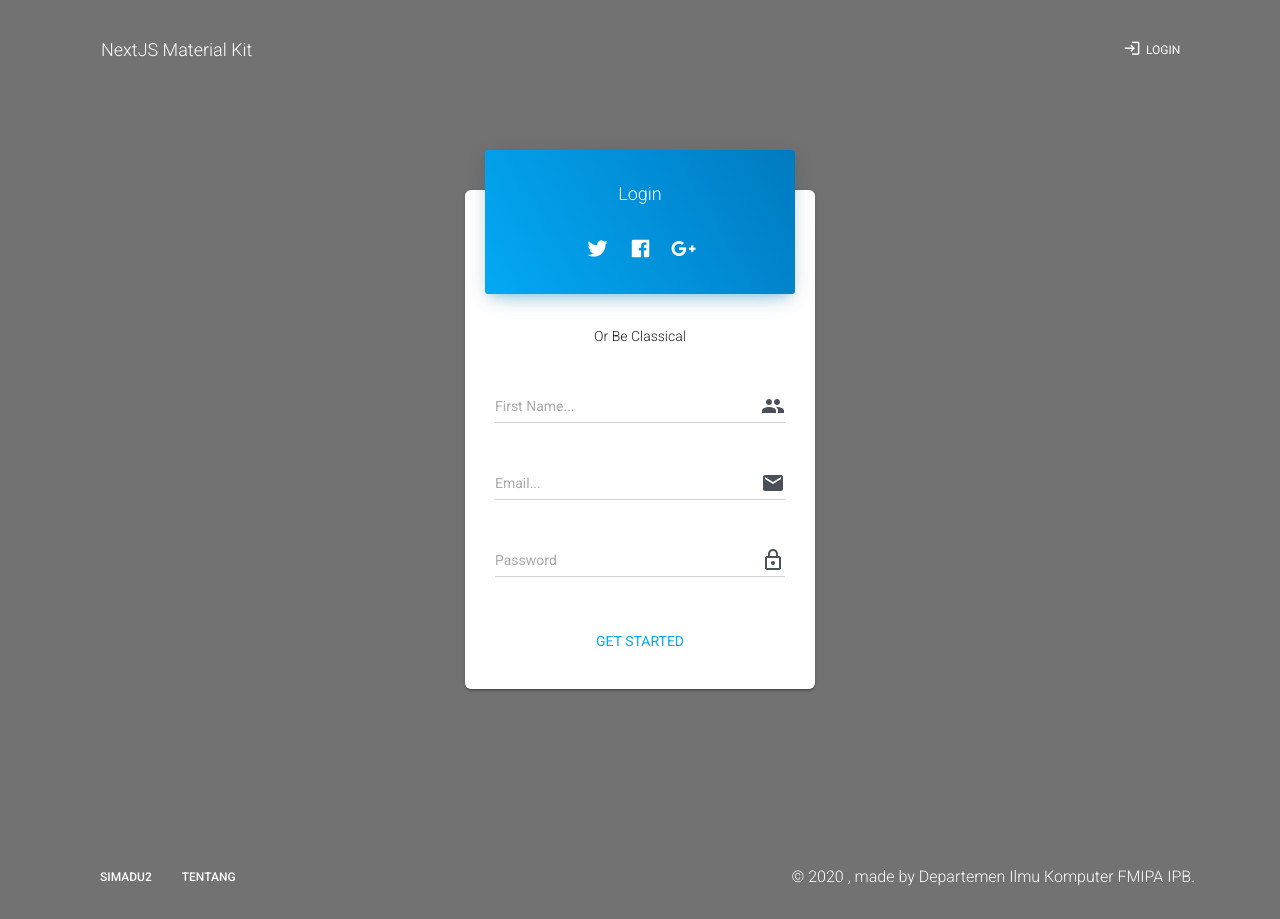
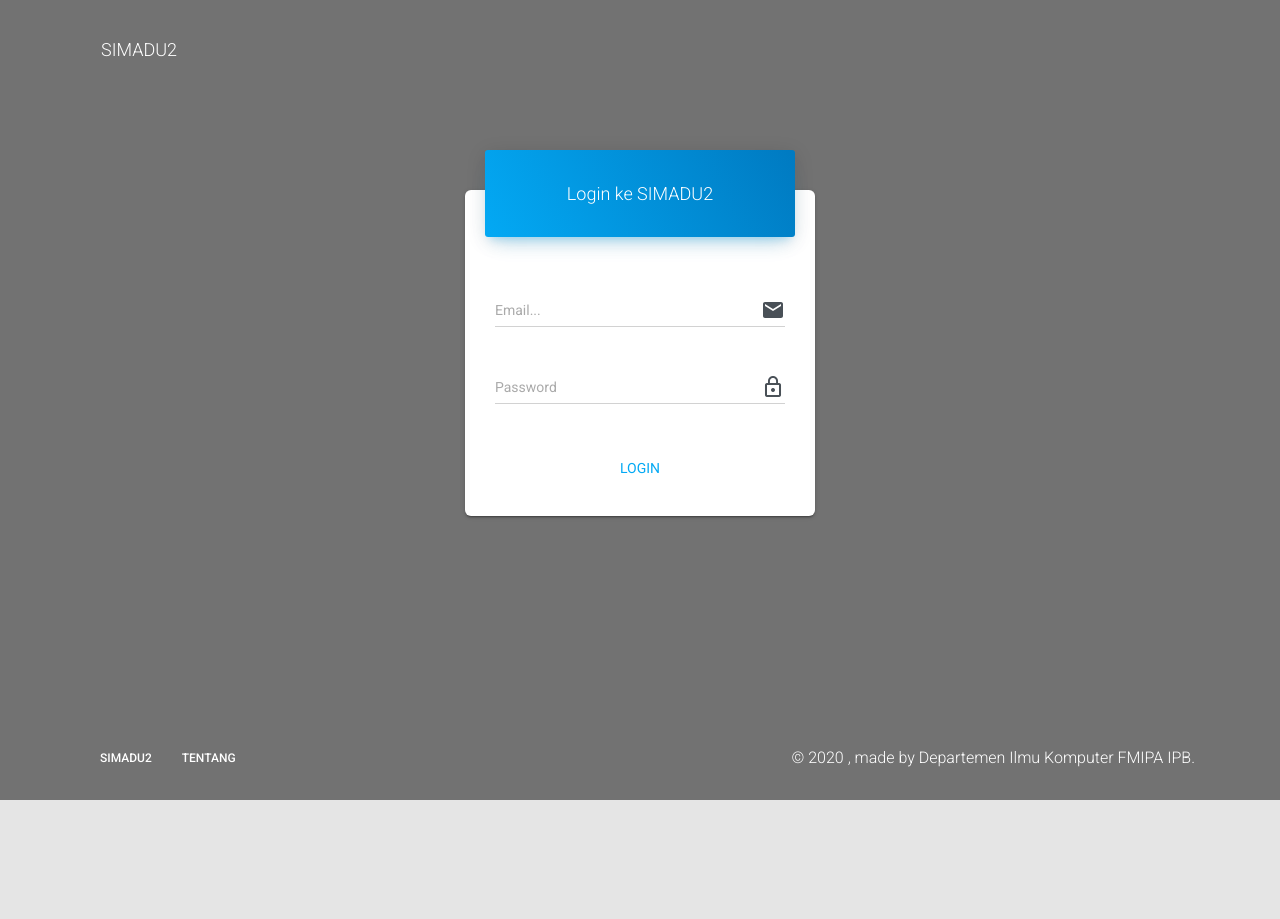
Before and after one commit to muhammad-fakhri/karhutla-backend, a Next.js app: page /login in a window 1280 px wide. After the commit the page ends 800 px from the top, so only its background shows below. Built offline with nearby package versions, Linux system fonts and the light colour scheme.

Commit message:
Delete unused input tag and change button's word

```diff
--- a/pages/login.js
+++ b/pages/login.js
@@ -27,7 +27,7 @@ const useStyles = makeStyles(styles);
 
 export default function LoginPage(props) {
   const [cardAnimaton, setCardAnimation] = React.useState("cardHidden");
-  setTimeout(function() {
+  setTimeout(function () {
     setCardAnimation("");
   }, 700);
   const classes = useStyles();
@@ -37,8 +37,8 @@ export default function LoginPage(props) {
       <Header
         absolute
         color="transparent"
-        brand="NextJS Material Kit"
-        rightLinks={<HeaderLinks />}
+        brand="SIMADU2"
+        rightLinks={<HeaderLinks isLoginPage={true} />}
         {...rest}
       />
       <div
@@ -55,54 +55,9 @@ export default function LoginPage(props) {
               <Card className={classes[cardAnimaton]}>
                 <form className={classes.form}>
                   <CardHeader color="primary" className={classes.cardHeader}>
-                    <h4>Login</h4>
-                    <div className={classes.socialLine}>
-                      <Button
-                        justIcon
-                        href="#pablo"
-                        target="_blank"
-                        color="transparent"
-                        onClick={e => e.preventDefault()}
-                      >
-                        <i className={"fab fa-twitter"} />
-                      </Button>
-                      <Button
-                        justIcon
-                        href="#pablo"
-                        target="_blank"
-                        color="transparent"
-                        onClick={e => e.preventDefault()}
-                      >
-                        <i className={"fab fa-facebook"} />
-                      </Button>
-                      <Button
-                        justIcon
-                        href="#pablo"
-                        target="_blank"
-                        color="transparent"
-                        onClick={e => e.preventDefault()}
-                      >
-                        <i className={"fab fa-google-plus-g"} />
-                      </Button>
-                    </div>
+                    <h4>Login ke SIMADU2</h4>
                   </CardHeader>
-                  <p className={classes.divider}>Or Be Classical</p>
                   <CardBody>
-                    <CustomInput
-                      labelText="First Name..."
-                      id="first"
-                      formControlProps={{
-                        fullWidth: true
-                      }}
-                      inputProps={{
-                        type: "text",
-                        endAdornment: (
-                          <InputAdornment position="end">
-                            <People className={classes.inputIconsColor} />
-                          </InputAdornment>
-                        )
-                      }}
-                    />
                     <CustomInput
                       labelText="Email..."
                       id="email"
@@ -139,7 +94,7 @@ export default function LoginPage(props) {
                   </CardBody>
                   <CardFooter className={classes.cardFooter}>
                     <Button simple color="primary" size="lg">
-                      Get started
+                      Login
                     </Button>
                   </CardFooter>
                 </form>
```
